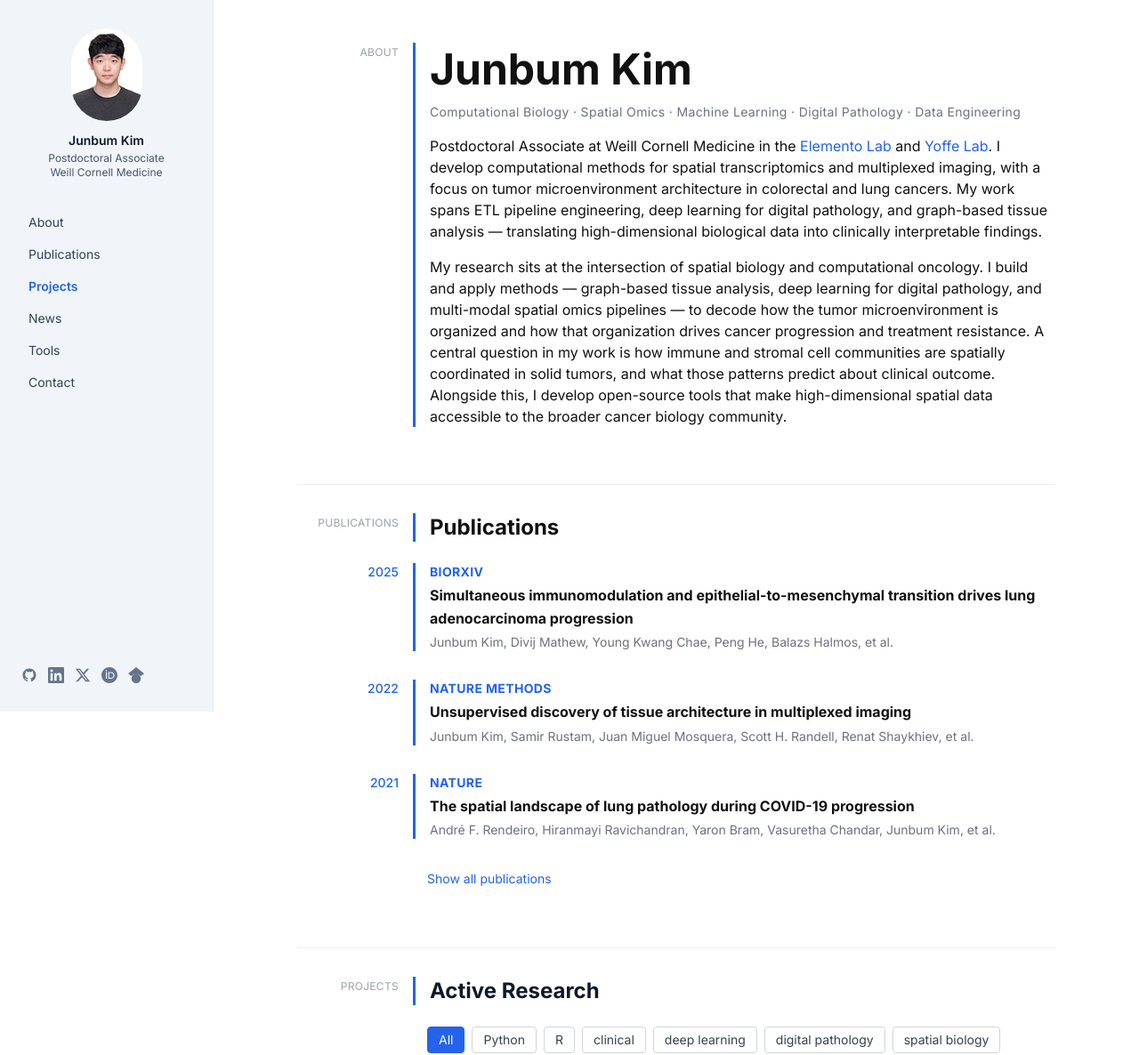
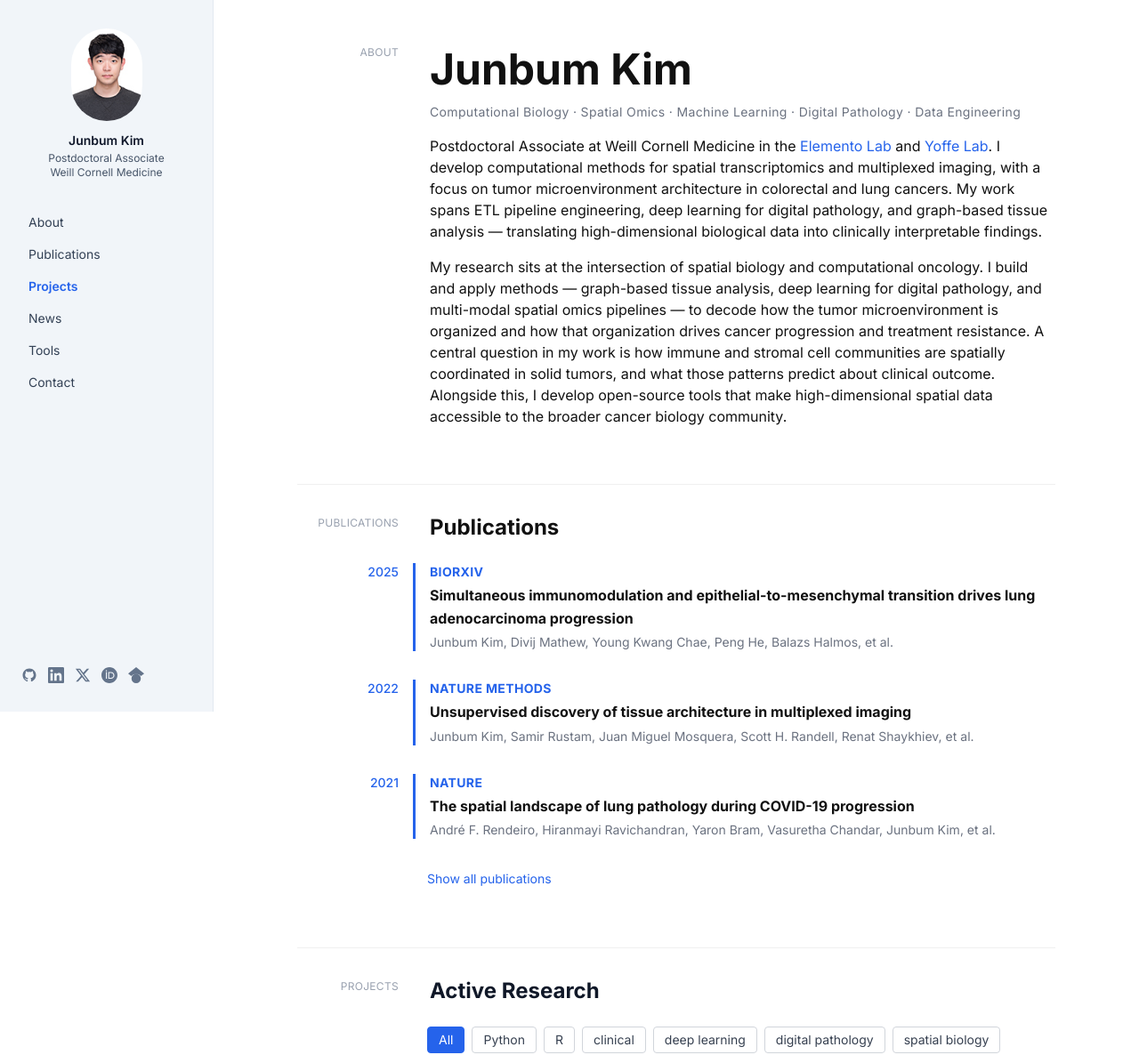
Before and after one commit to jkim810/jkim810.github.io, a Next.js app: page / in a window 1280 px wide. Shown: the top 1186 px of the page at 89% size. Built offline with nearby package versions, Linux system fonts and the light colour scheme.

Commit message:
fix: remove blue spine from all non-linked elements

```diff
--- a/components/SectionHeading.tsx
+++ b/components/SectionHeading.tsx
@@ -8,6 +8,7 @@ interface SectionHeadingProps {
 export function SectionHeading({ label, title }: SectionHeadingProps) {
   return (
     <EditorialGrid
+      accent={false}
       marginContent={
         <span className="uppercase tracking-wide text-xs text-gray-400">
           {label}
--- a/components/sections/AboutSection.tsx
+++ b/components/sections/AboutSection.tsx
@@ -4,6 +4,7 @@ export default function AboutSection() {
   return (
     <section id="about" className="scroll-mt-16 md:scroll-mt-20">
       <EditorialGrid
+        accent={false}
         marginContent={
           <span className="uppercase tracking-wide text-xs text-gray-400">ABOUT</span>
         }
--- a/components/sections/NewsSection.tsx
+++ b/components/sections/NewsSection.tsx
@@ -22,6 +22,7 @@ export default function NewsSection() {
   return (
     <section id="news" className="scroll-mt-16 md:scroll-mt-20 border-t border-[#f0f0f0] pt-8">
       <EditorialGrid
+        accent={false}
         marginContent={
           <span className="uppercase tracking-wide text-xs text-gray-400">NEWS</span>
         }
--- a/components/sections/PublicationsSection.tsx
+++ b/components/sections/PublicationsSection.tsx
@@ -45,6 +45,7 @@ export default function PublicationsSection() {
   return (
     <section id="publications" className="scroll-mt-16 md:scroll-mt-20 border-t border-[#f0f0f0] pt-8">
       <EditorialGrid
+        accent={false}
         marginContent={
           <span className="uppercase tracking-wide text-xs text-gray-400">PUBLICATIONS</span>
         }
```
